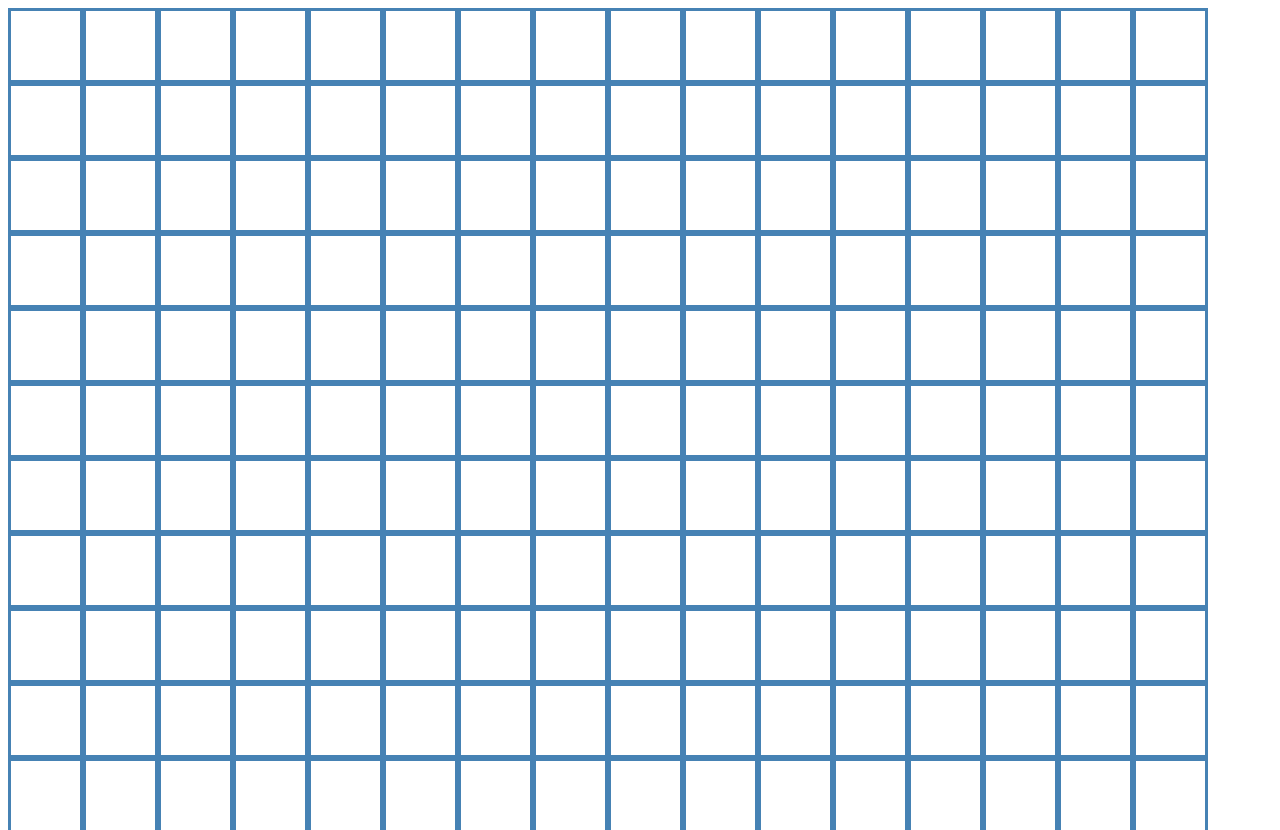
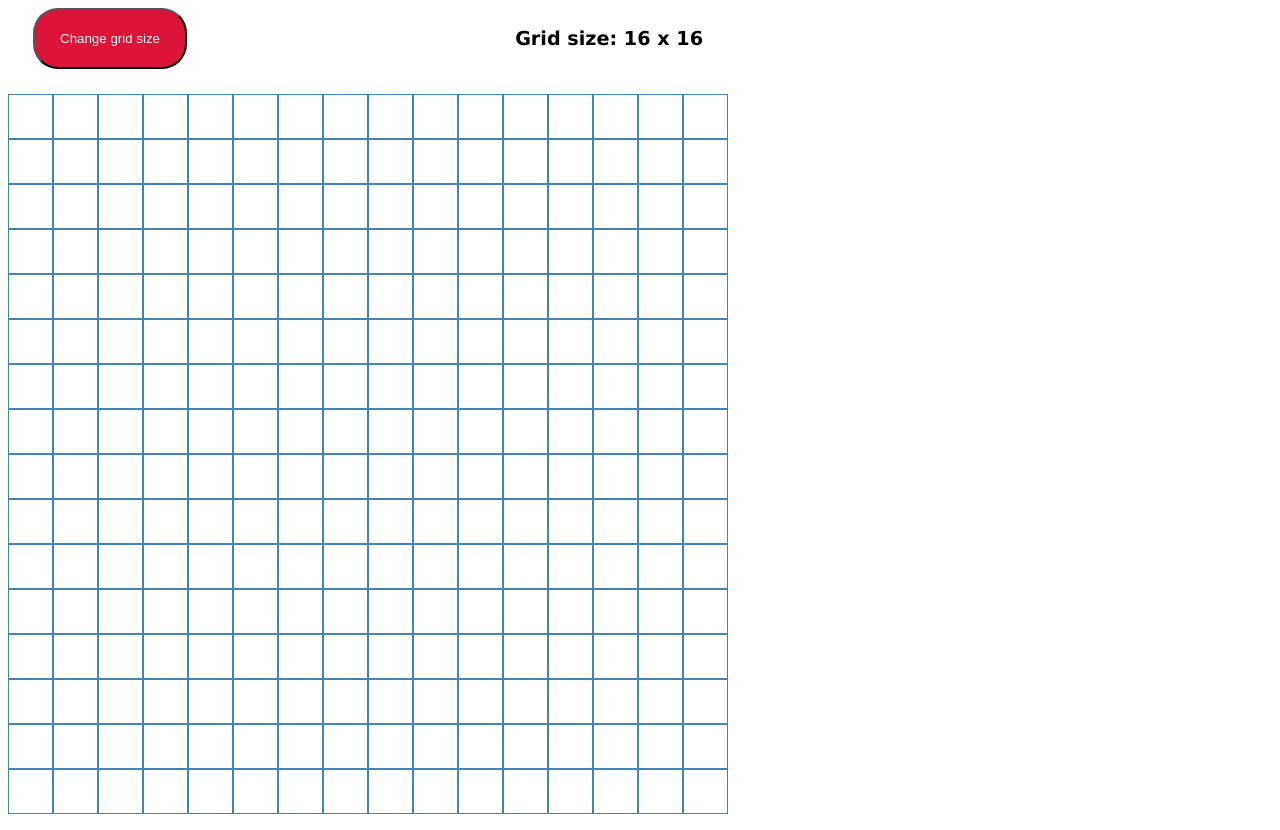
Before and after one commit to LumenaRegina/etch-a-sketch, a plain HTML site: page index.html in a window 1280 px wide. Shown: the top 830 px of the page. Drawn offline with Linux system fonts and the light colour scheme.

Commit message:
Add grid resize + UI

```diff
--- a/index.html
+++ b/index.html
@@ -7,7 +7,13 @@
     <title>Document</title>
 </head>
 <body>
-    <div class="container"></div>
+    <div class="header">
+            <button class="selectSize">Change grid size</button>
+            <p>Grid size: 16x16</p>
+    </div>
+    <div class="container">
+        <div class="grid"></div>
+    </div>
     <script src="/scipt.js"></script>
 </body>
 
--- a/scipt.js
+++ b/scipt.js
@@ -1,21 +1,42 @@
 const container = document.querySelector(".container")
+const btn = document.querySelector("button")
+const body = document.querySelector("body")
+const grid = document.querySelector(".grid")
+const para = document.querySelector("p")
 
 
 
-let x = 16
-let y = 16
-
-for (i = 0; i<y; i++) {
+function drawGrid(x=16,y=x, target=document.querySelector(".grid")){
+    if (x>100) {
+        x = 100
+        y = 100
+    }
+    para.textContent = "Grid size: "+x+" x "+y
+    for (i = 0; i<y; i++) {
     const row = document.createElement("div")
     row.className = "row"
-    container.appendChild(row)
+    target.appendChild(row)
     for (k=0; k<x; k++){
         const square = document.createElement("div")
         square.className = "square"
         row.appendChild(square)
     }
+
+}
 }
 
 container.addEventListener("mouseover", (event) => {
     event.target.classList.add("hovered")
 })
+
+drawGrid()
+
+btn.addEventListener("click", () => {
+    const grid = document.querySelector(".grid")
+    grid.remove()
+    const newGrid = document.createElement("div")
+    newGrid.className = "grid"
+    container.appendChild(newGrid)
+    drawGrid(prompt("Enter grid length/height", "16"))
+
+})
--- a/styles.css
+++ b/styles.css
@@ -2,21 +2,47 @@ div {
     box-sizing: border-box;
 }
 
+.header {
+    display: flex;
+    justify-content: space-between;
+    width: 90vh;
+    padding-left: 25px;
+    padding-right: 25px;
+    font-size: larger;
+    font-family: Verdana;
+    font-weight: 900;
+    margin-bottom: 25px;
+
+}
+
+button {
+    border-radius: 25px;
+    background-color:crimson;
+    color: whitesmoke;
+    padding: 0 25px;
+}
+
 .container {
+    width: 90vh;
+    height: 90vh;
+}
+
+.grid {
     display: flex;
+
     flex-direction: column;
-    width: fit-content;
-    height: auto;
+    width: 90vh;
+    height: 90vh;
 }
 
 .row {
     display: flex;
+    flex: auto;
 }
 
 .square {
-    width: 75px;
-    height: 75px;
-    border: 3px, solid, steelblue;
+    flex: auto;
+    border: 1px, solid, steelblue;
 }
 
 .hovered {
```
